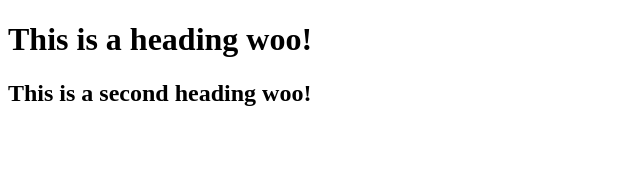
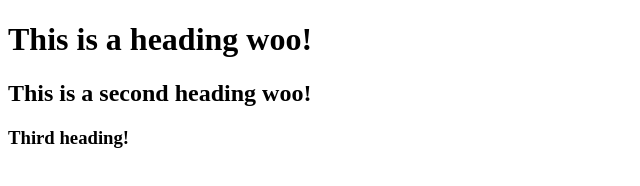
Before and after one commit to Celia-Davies/my-first-website, a plain HTML site: page index.html in a window 1280 px wide. Shown: the whole page, without its empty margins (0-640 px from the left). Drawn offline with Linux system fonts and the light colour scheme.

Commit message:
Add heading to page

```diff
--- a/index.html
+++ b/index.html
@@ -8,5 +8,6 @@
 <body>
     <h1>This is a heading woo!</h1>
     <h2>This is a second heading woo!</h2>
+    <h3>Third heading!</h3>
 </body>
 </html>
```
